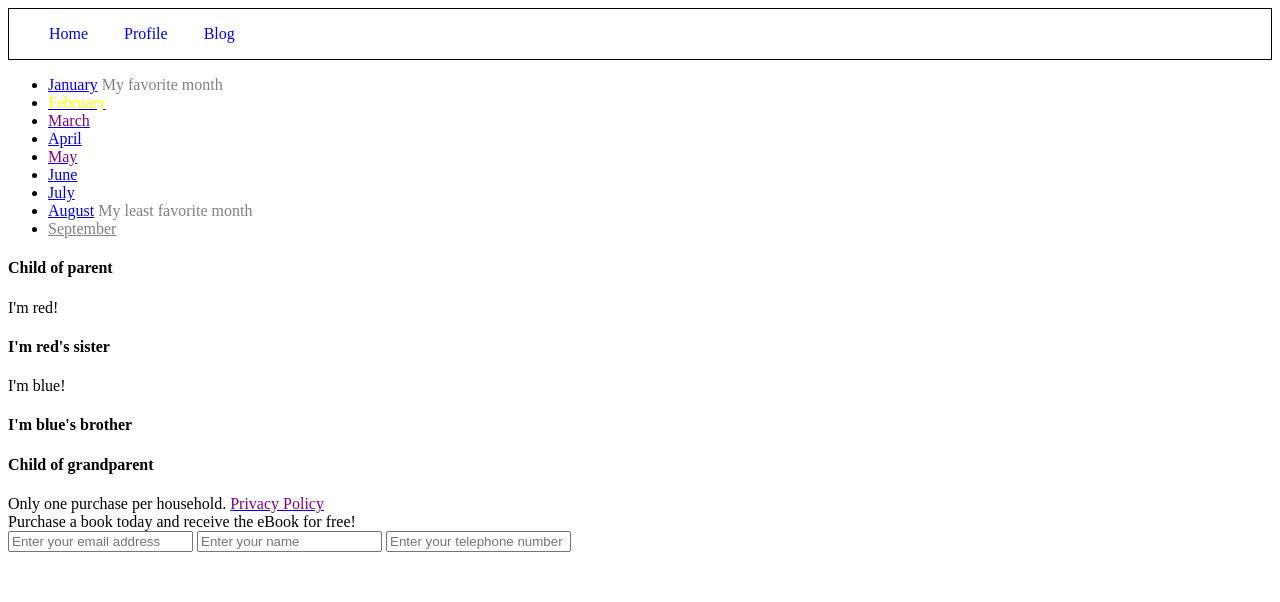
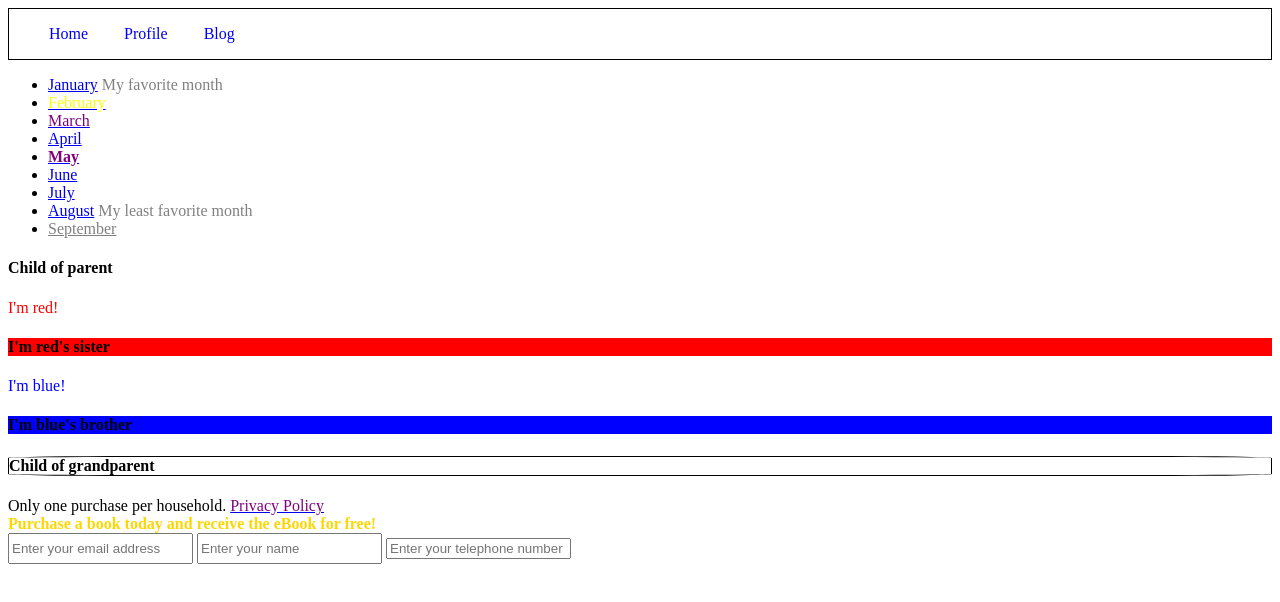
Before and after one commit to joellegg/CSS-2-selectors, a plain HTML site: page index.html in a window 1280 px wide. Drawn offline with Linux system fonts and the light colour scheme.

Commit message:
finished steps 8-14

```diff
--- a/selectors.css
+++ b/selectors.css
@@ -2,7 +2,7 @@
 nav {
 	border: 1px solid black;
 }
-/*Ensure that the navigation is semantically marked as such (i.e. wrap it in the correct HTML tag).*/
+/*DONE Ensure that the navigation is semantically marked as such (i.e. wrap it in the correct HTML tag).*/
 /*Convert the ul in the navigation element into a series of horizontal links
 with # as the href value, without bullets, and have some space between them horizontally.*/
 nav ul {
@@ -32,19 +32,42 @@ a .disabled {
 }
 
 /*DONE Section elements should be contained within an article element.*/
-/*DONEThere are two missing closing tags in this document. Make sure you add them back in.*/
+/*DONE There are two missing closing tags in this document. Make sure you add them back in.*/
 
 /*Make the "I'm red" text colored red*/
+.parent div div:first-child {
+	color: red;
+}
 
 /*Make the "I'm blue" text colored blue*/
+.parent div div:nth-child(3) {
+	color: blue;
+}
 
 /*The sibling h4 of the red element should have a background color of red*/
+.parent div h4:nth-of-type(1) {
+	background-color: red;
+}
 
 /*The sibling h4 of the blue element should have background color of blue*/
+.parent div h4:nth-of-type(2) {
+	background-color: blue;
+}
 
 /*Any h4 that is a direct child of grandparent should have a 1px border with rounded corners.*/
+.grandparent > h4 {
+	border: 1px solid black;
+	border-radius: 10%;
+}
 
 /*Elements with a class of promo should have bold text that is also colored gold.*/
+.promo {
+	font-weight: bold;
+	color: gold;
+}
 
 /*Without adding any other attributes to the input fields in the footer, write a CSS selector
 that makes any text input field have a height of 25px.*/
+input[type=text] {
+	height: 25px;
+}
```
